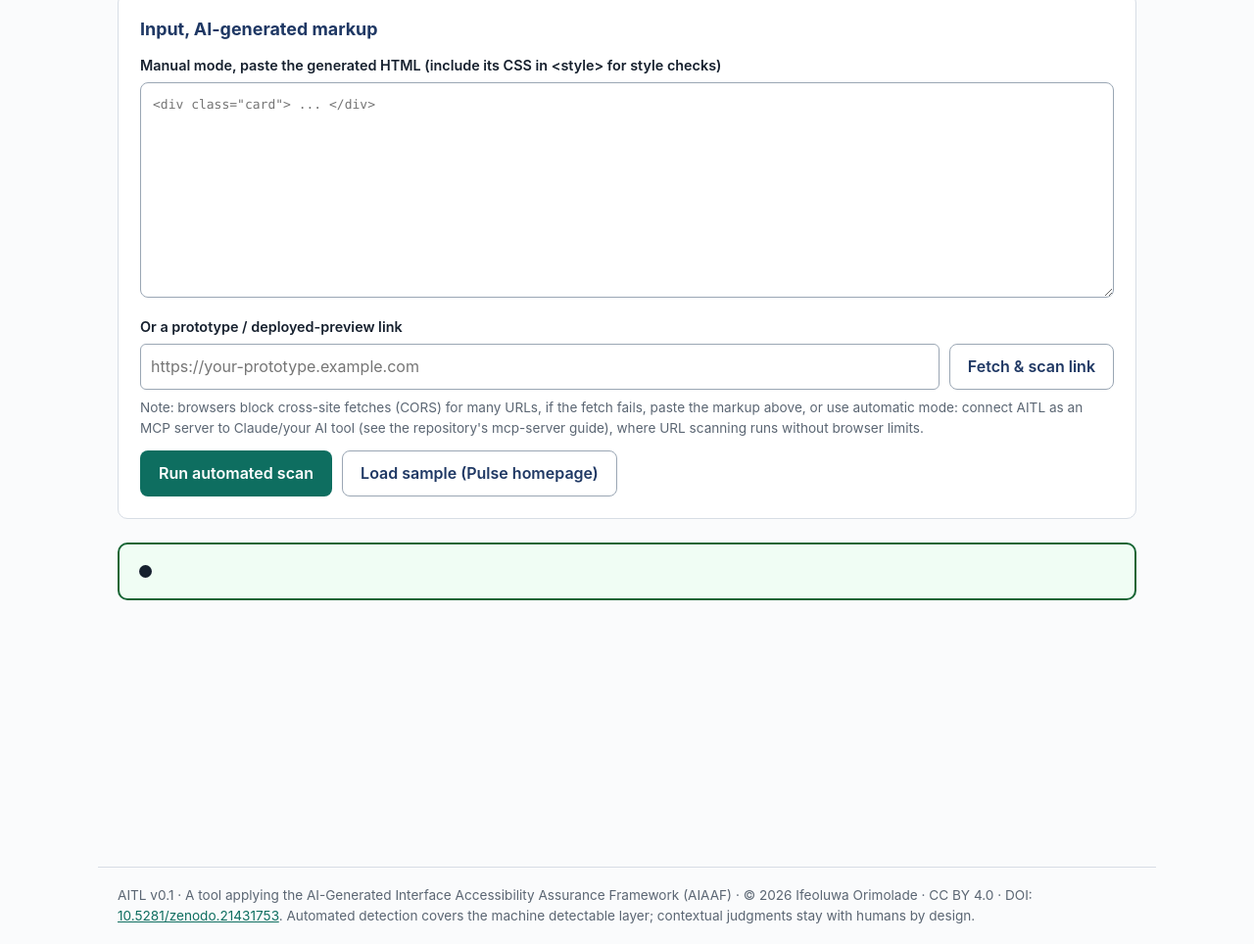
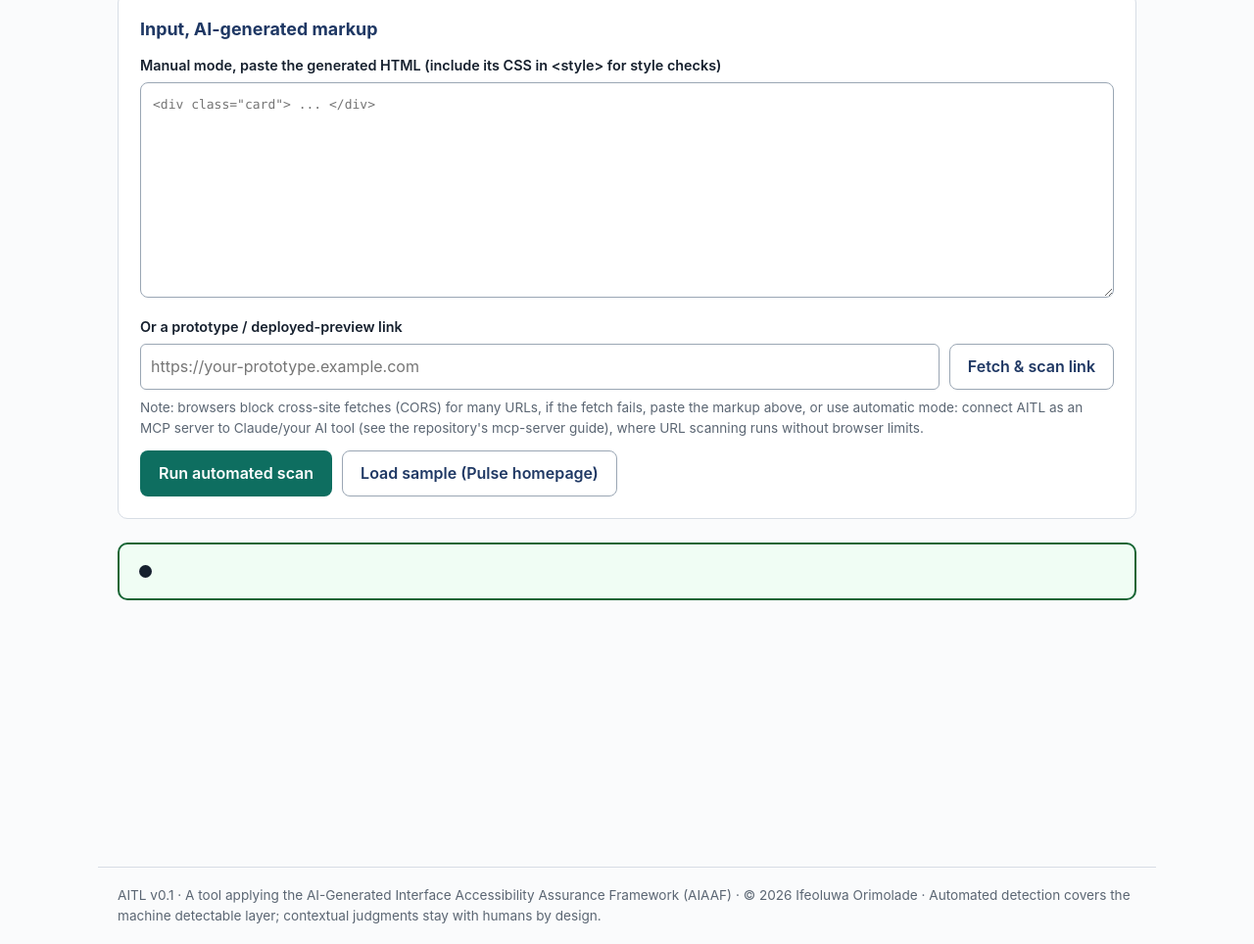
Before and after one commit to ifeorimolade-commits/aitl-framework, a plain HTML site: page tool/index.html in a window 1280 px wide. Shown: the part 272-1236 px from the top of the page at 98% size. Drawn offline with Linux system fonts and the light colour scheme.

Commit message:
Remove DOI link from tool footer

```diff
--- a/tool/index.html
+++ b/tool/index.html
@@ -48,7 +48,7 @@
 </main>
 
 <footer>
-  AITL v0.1 · A tool applying the AI-Generated Interface Accessibility Assurance Framework (AIAAF) · © 2026 Ifeoluwa Orimolade · CC BY 4.0 · DOI: <a href="https://doi.org/10.5281/zenodo.21431753" style="color:var(--teal)">10.5281/zenodo.21431753</a>. Automated detection covers the machine detectable layer; contextual judgments stay with humans by design.
+ AITL v0.1 · A tool applying the AI-Generated Interface Accessibility Assurance Framework (AIAAF) · © 2026 Ifeoluwa Orimolade · Automated detection covers the machine detectable layer; contextual judgments stay with humans by design.
 </footer>
 
 <script>
```
